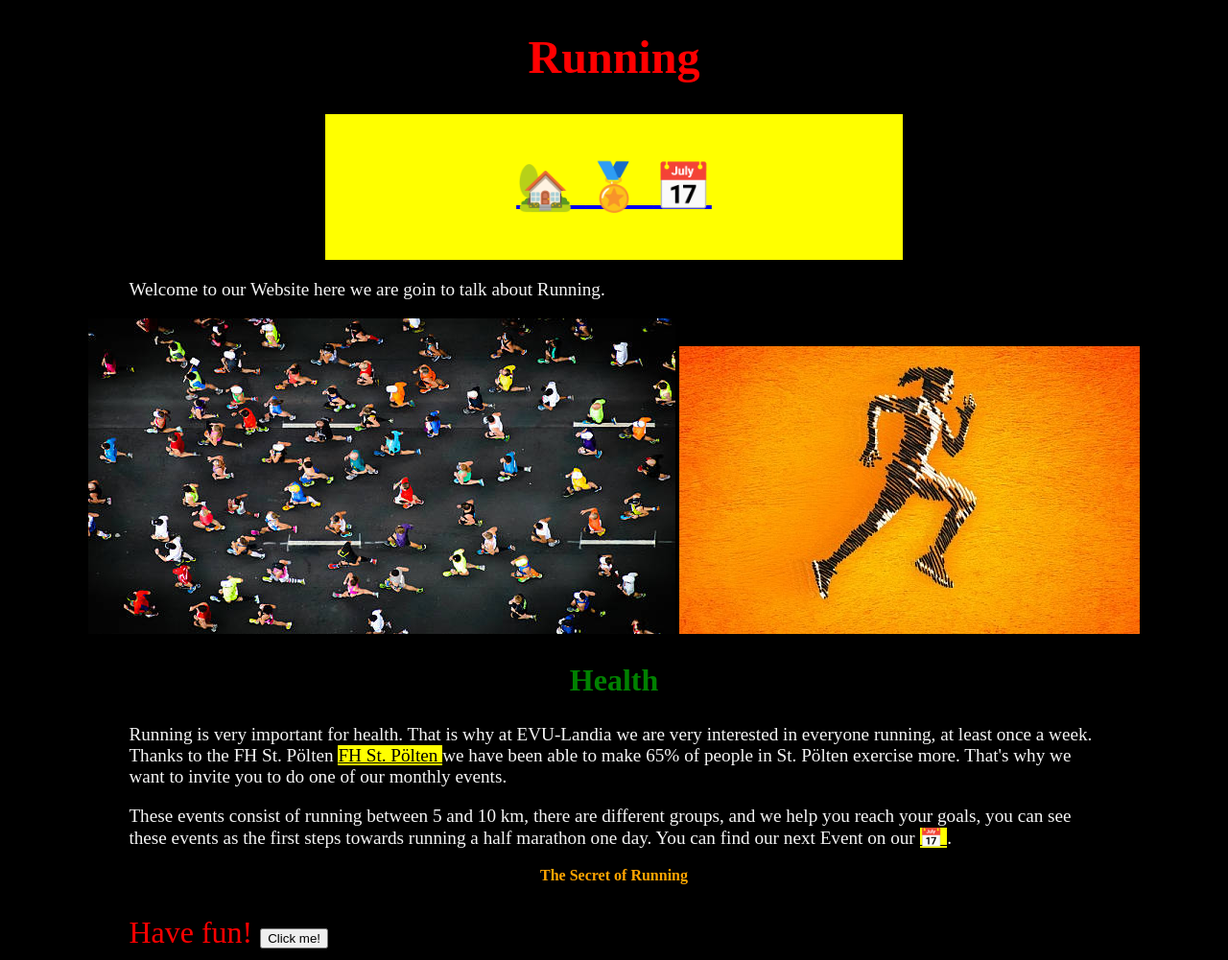
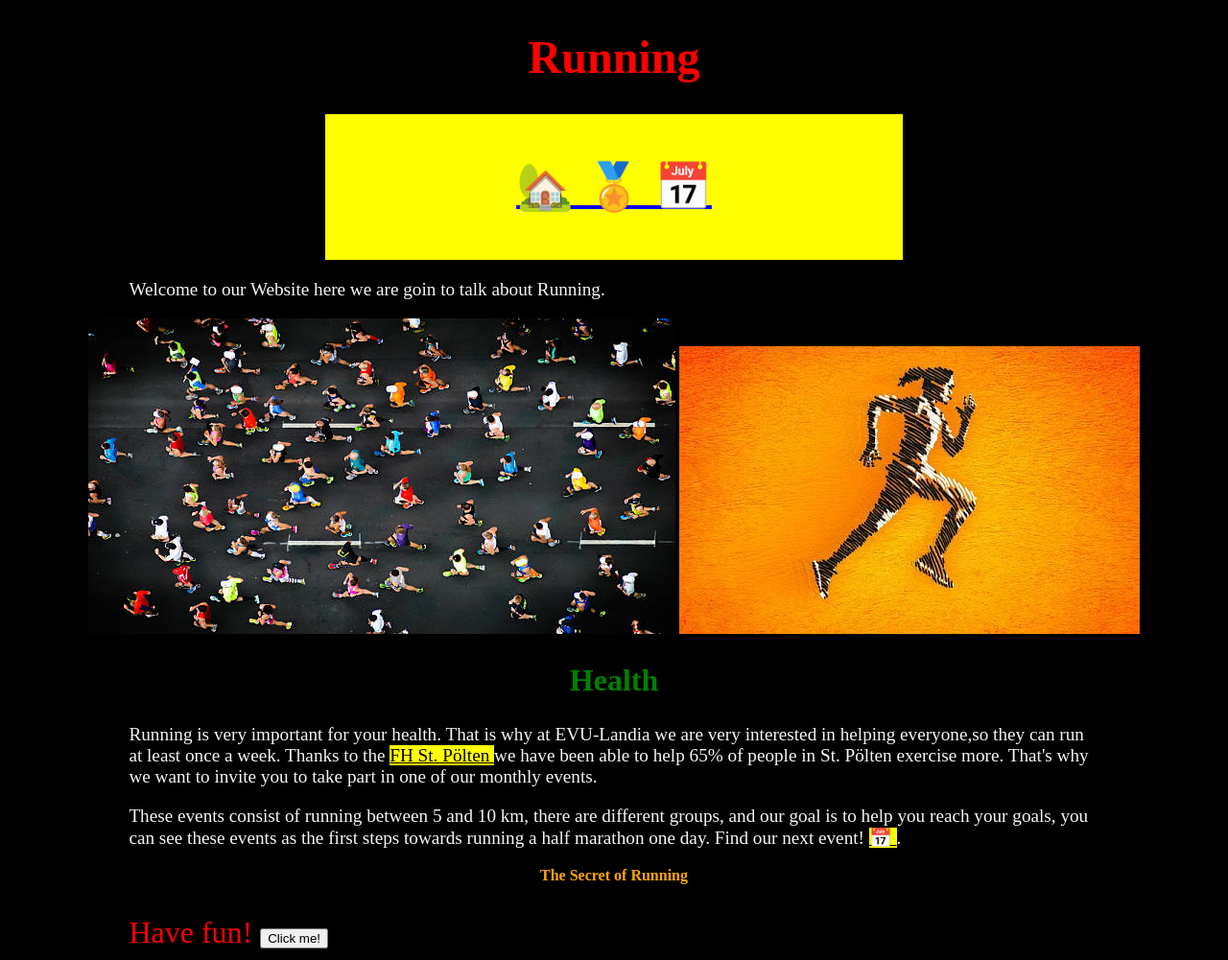
Before and after one commit to EduardoSE211/WTS_Assignment, a website: page src/index.html in a window 1280 px wide. Shown: the top 1001 px of the page at 96% size. Drawn offline with Linux system fonts and the light colour scheme.

Commit message:
Update index.html

```diff
--- a/src/index.html
+++ b/src/index.html
@@ -22,15 +22,15 @@
         <h2>Health</h2>
         <div>
             <p>
-                Running is very important for health.
-                That is why at EVU-Landia we are very interested in everyone running, at least once a week.
-                Thanks to the FH St. Pölten  <a class="highlight" title="FH St. Pölten" href="https://www.fhstp.ac.at/de/"> FH St. Pölten </a>
-                we have been able to make 65% of people in St. Pölten exercise more.
-                That's why we want to invite you to do one of our monthly events.
+                Running is very important for your health.
+                That is why at EVU-Landia we are very interested in helping everyone,so they can run at least once a week.
+                Thanks to the <a class="highlight" title="FH St. Pölten" href="https://www.fhstp.ac.at/de/"> FH St. Pölten </a>
+                we have been able to help 65% of people in St. Pölten exercise more.
+                That's why we want to invite you to take part in one of our monthly events.
             </p>
             <p>
-                These events consist of running between 5 and 10 km, there are different groups, and we help you reach your goals,
-                 you can see these events as the first steps towards running a half marathon one day. You can find our next Event on our
+                These events consist of running between 5 and 10 km, there are different groups, and our goal is to help you reach your goals,
+                 you can see these events as the first steps towards running a half marathon one day. Find our next event!
                 <a class="highlight" title="Event Dates" href="event_dates.html"> &#128197; </a>.
             </p>
         </div>
```
